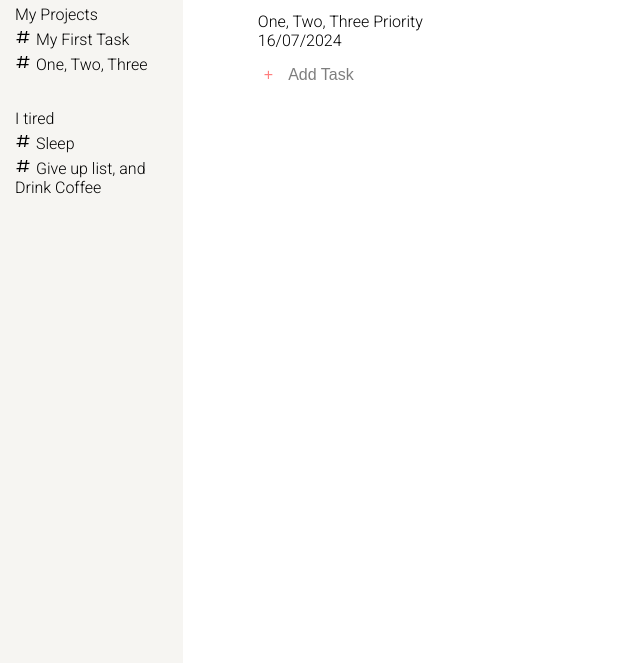
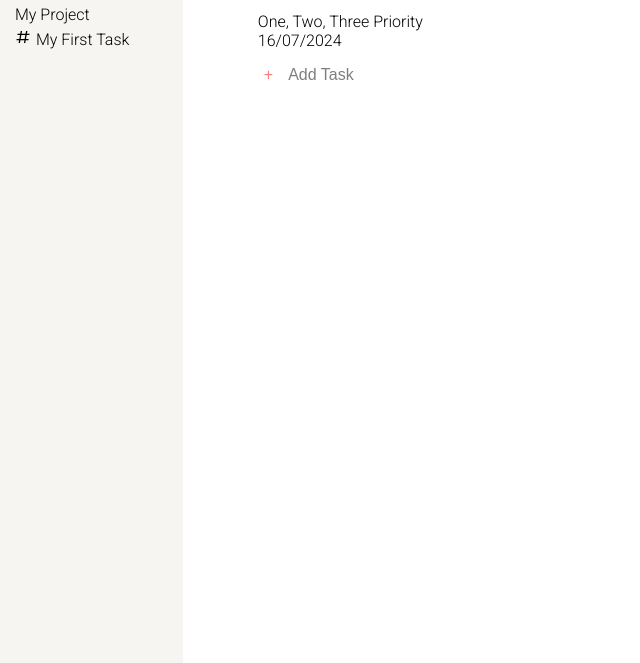
Before and after one commit to Protheu-42/Odin-Project-Todo-List, a website built with webpack: page src/index.html in a window 1280 px wide. Shown: the part 137-800 px from the top of the page, without its empty margins (0-640 px from the left). Built offline with nearby package versions, Linux system fonts and the light colour scheme.

Commit message:
navbarDOMLoader create DOMHandler create navbarDOMLoader populate function work logic for create new task WIP DOMHandler in future will deal with all DOM logic, for now index.js use for test.

```diff
--- /dev/null
+++ b/src/DOMHandler.js
@@ -0,0 +1,3 @@
+import CreateTask from "./taskManager";
+import * as projectManager from "./projectManager";
+import navbarDomLoader from "./navbarDOMLoader";
--- a/src/index.html
+++ b/src/index.html
@@ -9,11 +9,11 @@
     <div id="main-container">
         <nav id="navbar">
             <div>User</div>
-            <div class="project-title">
+            <div>
                 <label for="new-project-btn">Create New Project</label>
                 <button type="button" id="new-project-btn">+</button>
             </div>
-            <div>
+            <!-- <div>
                 <div class="project-title">My Projects <button type="button" class="new-task-btn">+</button></div>
                 <ul>
                     <li>My First Task</li>
@@ -26,7 +26,7 @@
                     <li>Sleep</li>
                     <li>Give up list, and Drink Coffee</li>
                 </ul>
-            </div>
+            </div> -->
         </nav>
         <div id="content">
             <div id="project-page">
--- a/src/index.js
+++ b/src/index.js
@@ -1,3 +1,7 @@
 import './style.css';
 import CreateTask from "./taskManager";
 import * as projectManager from "./projectManager";
+import navbarDomLoader from "./navbarDOMLoader";
+
+
+navbarDomLoader(projectManager)
--- /dev/null
+++ b/src/navbarDOMLoader.js
@@ -0,0 +1,42 @@
+export default function populateNavbar(projectManager) {
+    const navbar = document.querySelector('#navbar');
+    const projectsList = projectManager.projectsList;
+    renderProjects(navbar, projectsList);
+    renderTasks(projectsList)
+}
+
+function renderProjects(navbar, projectsList) {
+    for (let i = 0; i < projectsList.length; i++) {
+        const outerDiv = document.createElement('div');
+        const projectTitleDiv = document.createElement('div');
+        projectTitleDiv.classList.add('project-title');
+        projectTitleDiv.id = i;
+        projectTitleDiv.textContent = projectsList[i].getTitle();
+        const newTaskBtn = document.createElement('button');
+        newTaskBtn.setAttribute('type', 'button');
+        newTaskBtn.classList.add('new-task-btn');
+        newTaskBtn.textContent = '+';
+
+        outerDiv.appendChild(projectTitleDiv);
+        projectTitleDiv.appendChild(newTaskBtn);
+
+        navbar.appendChild(outerDiv);
+    }
+}
+
+function renderTasks(projectsList) {
+    // Query a NodeList of ".project-title" , and make loop to render all tasks using they id as key
+    const projectNodeList = document.querySelectorAll('.project-title');
+    for (let i = 0; i < projectNodeList.length; i++) {
+        const taskList = document.createElement('ul');
+        let currentProject = projectsList[i]
+        for (let j = 0; j < currentProject.getList().length; j++){
+            const task = document.createElement('li');
+            task.textContent = currentProject.getList()[j].getTitle()
+            task.id = `${i}${j}`
+            taskList.appendChild(task);
+        }
+        projectNodeList[i].parentNode.appendChild(taskList);
+        currentProject = undefined;
+    }
+}
--- a/src/style.css
+++ b/src/style.css
@@ -39,7 +39,8 @@ ul, li {
 }
 
 
-.project-title {
+.project-title,
+#navbar >:nth-child(2) {
     margin-top: 35px;
     margin-bottom: 5px;
 }
@@ -55,6 +56,7 @@ ul, li {
 }
 
 .project-title:hover,
+#navbar >:nth-child(2):hover,
 #navbar li:hover,
 #new-project-btn:hover  {
     background-color: var(--secondary-color);
@@ -71,7 +73,8 @@ ul, li {
     cursor: grab;
 }
 
-.project-title {
+.project-title,
+#navbar >:nth-child(2) {
     display: grid;
     grid-auto-flow: column;
     justify-content: space-between;
@@ -84,6 +87,8 @@ ul, li {
     grid-template-columns: 0.5fr 3fr ;
     height: 100%;
 }
+
+/* Project Page */
 
 #project-page {
     padding: 15px 35px;
```
Also changed, not shown: src/projectManager.js (line endings or trailing spaces).
